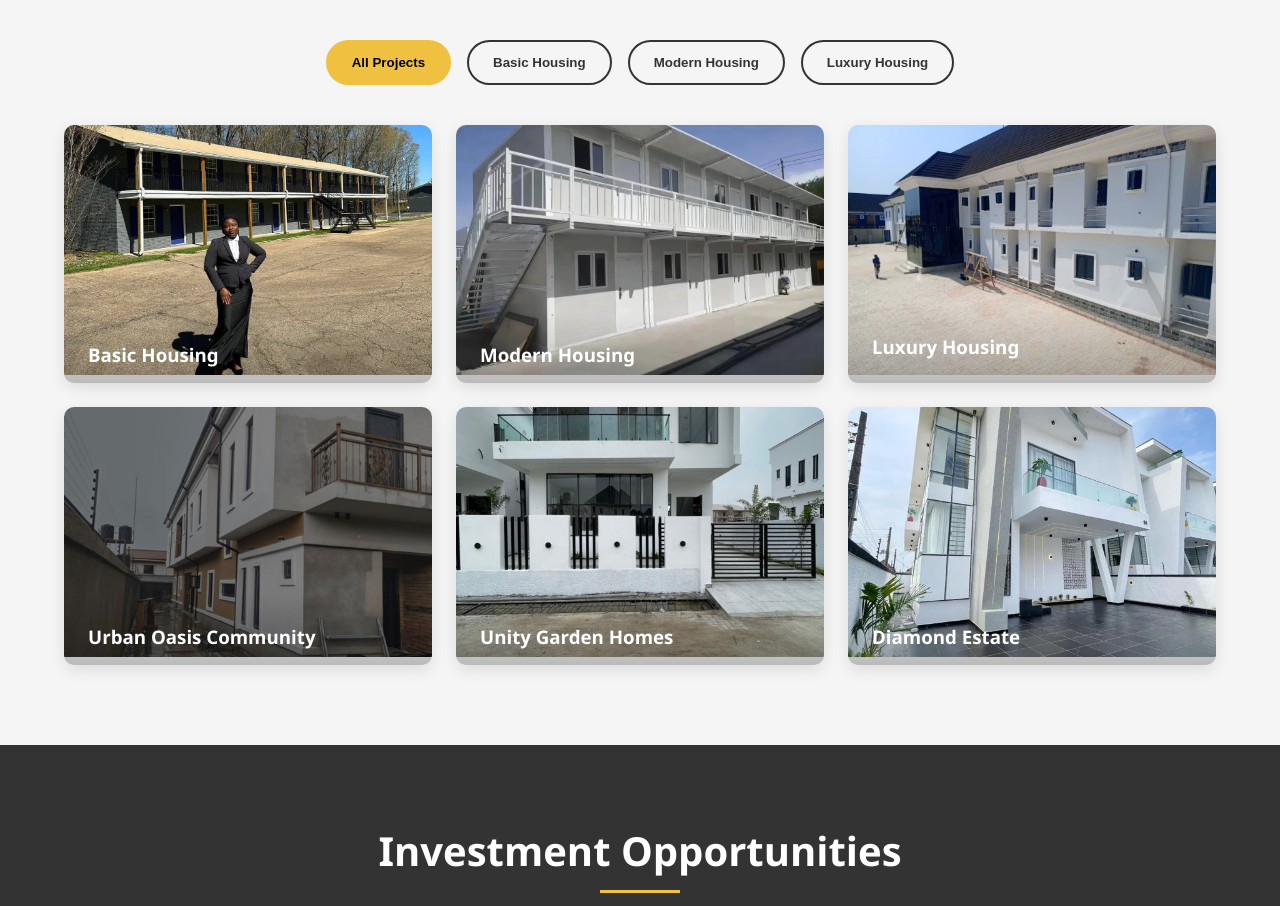
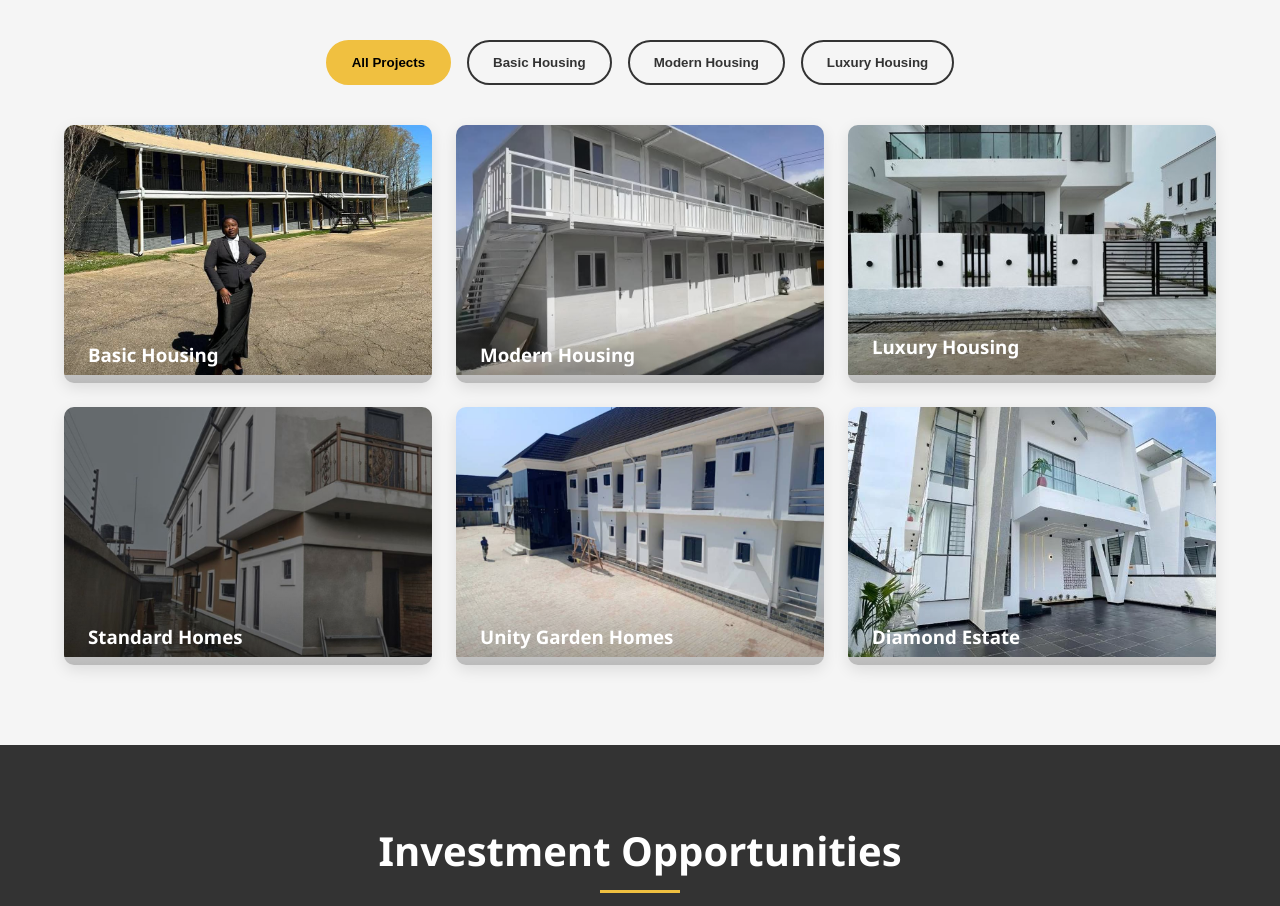
Before and after one commit to enzotoms/Evolution-Global-Builders, a plain HTML site: page index.html in a window 1280 px wide. Shown: the part 1840-2746 px from the top of the page. Drawn offline with Linux system fonts and the light colour scheme.

Commit message:
Update index.html

```diff
--- a/index.html
+++ b/index.html
@@ -135,7 +135,7 @@
           </div>
         </div>
         <div class="project-item" data-category="luxury">
-          <img src="img/house3.jpg" alt="Luxury Housing Project" class="project-img" />
+          <img src="img/house6.jpg" alt="Luxury Housing Project" class="project-img" />
           <div class="project-info">
             <h3>Luxury Housing</h3>
             <p>Premium apartments offering luxurious finishes, smart home features, and exclusive amenities in the fine heart of Benin.</p>
@@ -145,13 +145,13 @@
         <div class="project-item" data-category="modern">
           <img src="img/house4.jpg" alt="Modern Community Project" class="project-img" />
           <div class="project-info">
-            <h3>Urban Oasis Community</h3>
+            <h3>Standard Homes</h3>
             <p>A planned residential development featuring modern apartments with shared community spaces and facilities.</p>
             <a href="#" class="btn btn-primary">View Details</a>
           </div>
         </div>
         <div class="project-item" data-category="basic">
-          <img src="img/house6.jpg" alt="Basic Housing Community" class="project-img" />
+          <img src="img/house3.jpg" alt="Basic Housing Community" class="project-img" />
           <div class="project-info">
             <h3>Unity Garden Homes</h3>
             <p>Cost-effective housing solutions with basic amenities and comfortable living spaces in Abuja.</p>
```
